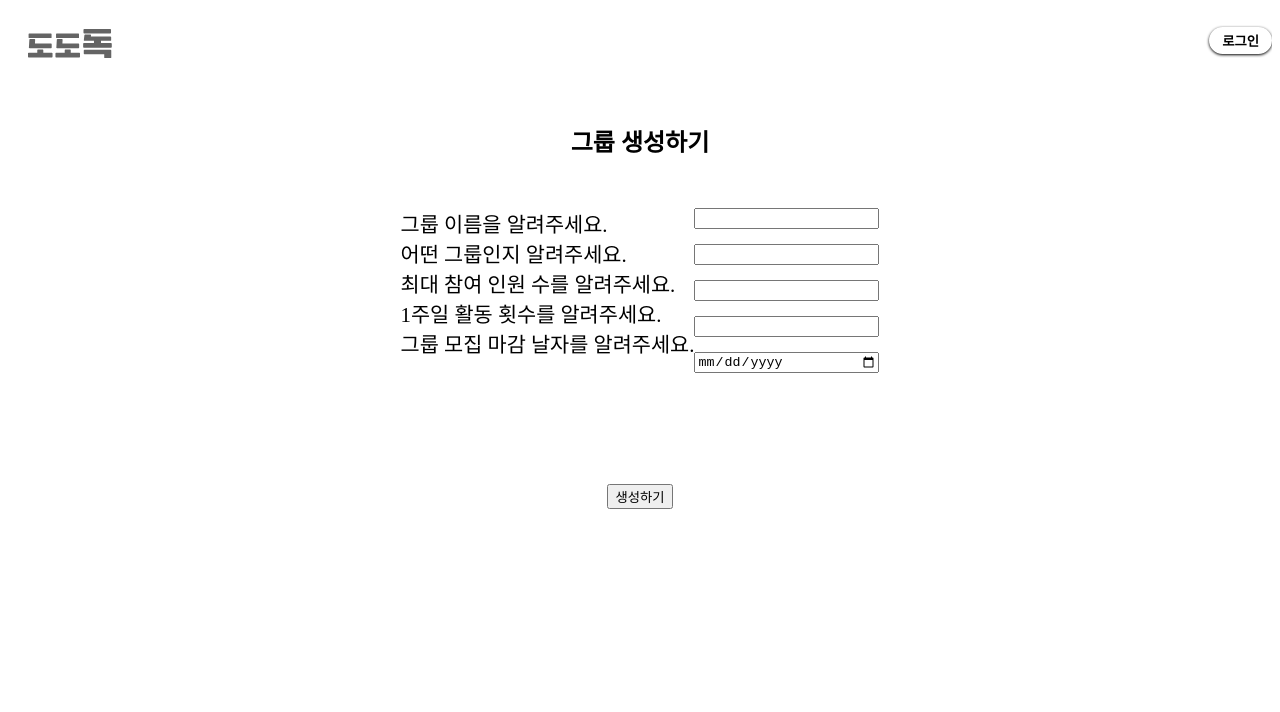
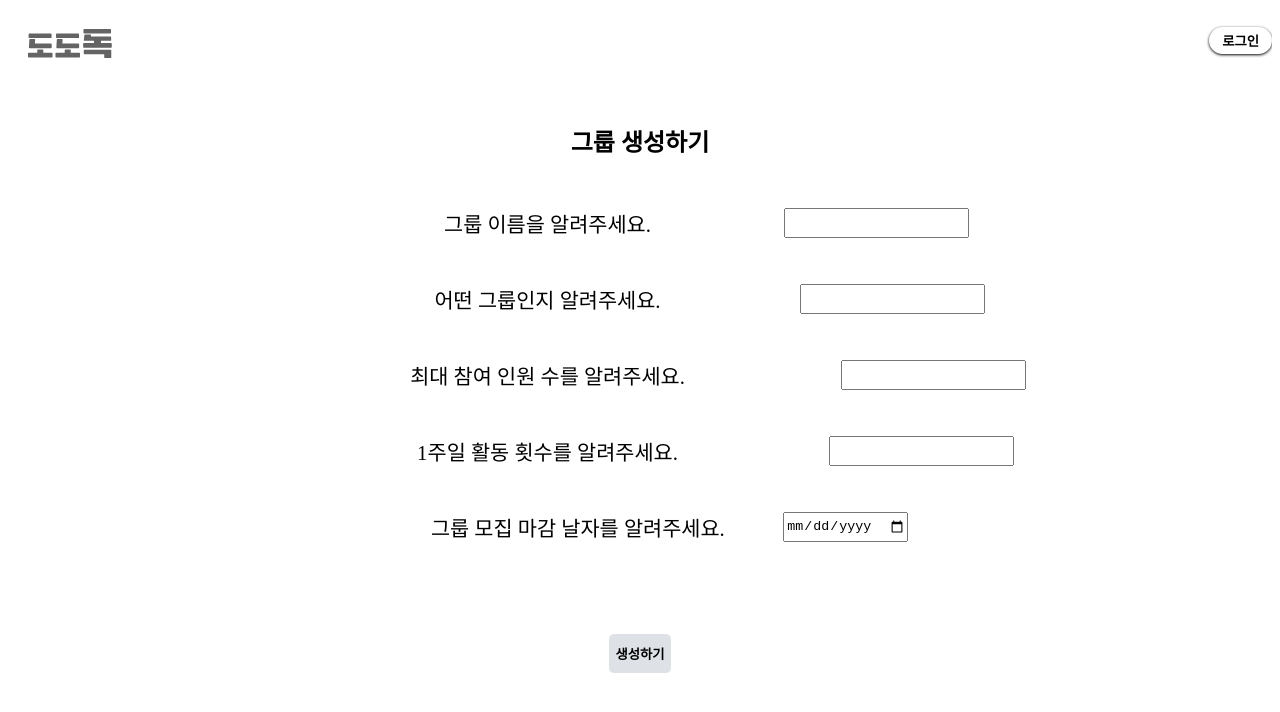
Before and after one commit to Dododock/Dododock_Frontend, a React (Create React App) app: page /CreatingGroup in a window 1280 px wide. Shown: the top 712 px of the page. Built offline with nearby package versions, Linux system fonts and the light colour scheme.

Commit message:
feat: 그룹 생성 포기

```diff
--- a/src/pages/creatingGroup/index.js
+++ b/src/pages/creatingGroup/index.js
@@ -1,4 +1,5 @@
 import styled from "styled-components";
+import color from "../../styles/color";
 
 export const Layout = styled.div`
   display: flex;
@@ -16,36 +17,55 @@ export const Title = styled.div`
 
 export const InputContainer = styled.form`
   display: flex;
-  flex-direction: row;
+  flex-direction: column;
+  align-items: center;
 `;
 
-export const TextBox = styled.div`
+export const Box = styled.div`
   display: flex;
   flex-direction: column;
-  gap: 10%;
+  align-items: center;
 `;
 
 export const Text = styled.label`
   font-weight: 500;
   font-size: 1.3em;
   font-family: pretendard;
+  margin-right: 4%;
 `;
 export const InputBox = styled.div`
   display: flex;
-  flex-direction: column;
-  gap: 10%;
+  flex-direction: row;
+  margin-bottom: 10%;
 `;
 
-export const NameInput = styled.input``;
+export const NameInput = styled.input`
+  margin-left: 30%;
+`;
 
-export const TypeInput = styled.input``;
+export const TypeInput = styled.input`
+  margin-left: 30%;
+`;
 
-export const HeadCountInput = styled.input``;
+export const HeadCountInput = styled.input`
+  margin-left: 30%;
+`;
 
-export const WeekTimeInput = styled.input``;
+export const WeekTimeInput = styled.input`
+  margin-left: 30%;
+`;
 
-export const DateInput = styled.input``;
+export const DateInput = styled.input`
+  margin-left: 10%;
+`;
 
 export const Button = styled.button`
   margin-top: 10%;
+  background-color: ${color.gray};
+  border: none;
+  border-radius: 5px;
+  padding-top: 10px;
+  padding-bottom: 10px;
+  font-weight: 600;
+  font-family: pretendard;
 `;
--- a/src/pages/creatingGroup/index.jsx
+++ b/src/pages/creatingGroup/index.jsx
@@ -5,22 +5,30 @@ function Creating() {
     <S.Layout>
       <S.Title>그룹 생성하기</S.Title>
       <S.InputContainer>
-        <S.TextBox>
+        <S.Box>
+          <S.InputBox>
             <S.Text for="name">그룹 이름을 알려주세요.</S.Text>
+            <S.NameInput type="text" name="name"></S.NameInput>
+          </S.InputBox>
+          <S.InputBox>
             <S.Text for="name">어떤 그룹인지 알려주세요.</S.Text>
+            <S.TypeInput type="text" name="type"></S.TypeInput>
+          </S.InputBox>
+          <S.InputBox>
             <S.Text for="name">최대 참여 인원 수를 알려주세요.</S.Text>
+            <S.HeadCountInput type="text" name="HeadCount"></S.HeadCountInput>
+          </S.InputBox>
+          <S.InputBox>
             <S.Text for="name">1주일 활동 횟수를 알려주세요.</S.Text>
+            <S.WeekTimeInput type="number" name="WeekTime"></S.WeekTimeInput>
+          </S.InputBox>
+          <S.InputBox>
             <S.Text for="name">그룹 모집 마감 날자를 알려주세요.</S.Text>
-        </S.TextBox>
-        <S.InputBox>
-          <S.NameInput type="text" name="name"></S.NameInput>
-          <S.TypeInput type="text" name="type"></S.TypeInput>
-          <S.HeadCountInput type="text" name="HeadCount"></S.HeadCountInput>
-          <S.WeekTimeInput type="number" name="name"></S.WeekTimeInput>
-          <S.DateInput type="date" name="name"></S.DateInput>
+            <S.DateInput type="date" name="DateInput"></S.DateInput>
           </S.InputBox>
+        </S.Box>
+        <S.Button>생성하기</S.Button>
       </S.InputContainer>
-      <S.Button>생성하기</S.Button>
     </S.Layout>
   );
 }
--- a/src/styles/color.js
+++ b/src/styles/color.js
@@ -5,7 +5,7 @@ const color = {
   content: "#D9D9D9",
   tertiary: "#303441",
   text: "#797979",
-  gray: "#7B7B7B",
+  gray: "#DEE2E6",
 };
 
 export default color;
```
Lines whose indentation alone changed are shown as unchanged.
